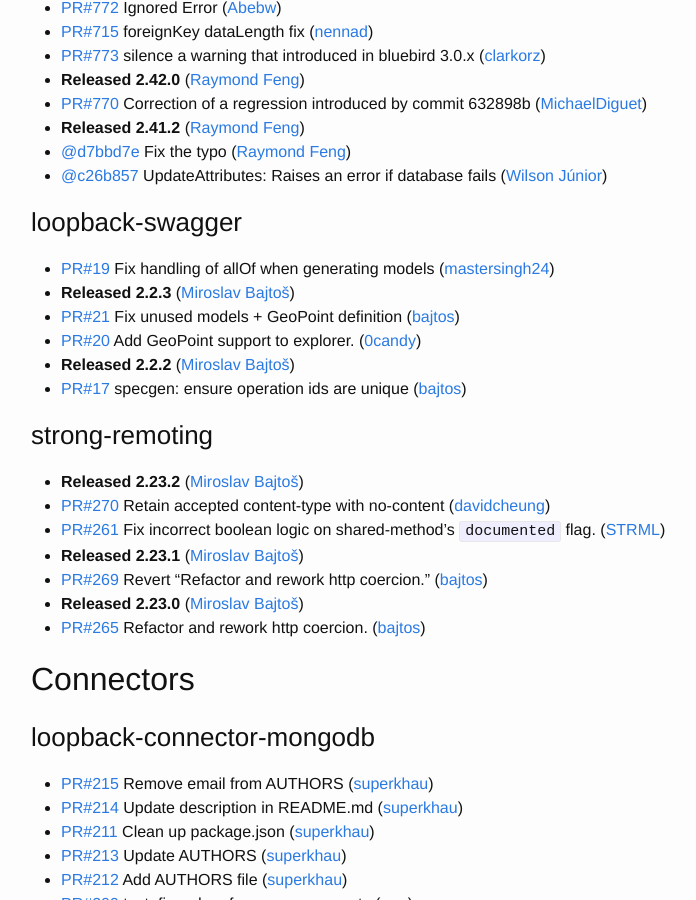
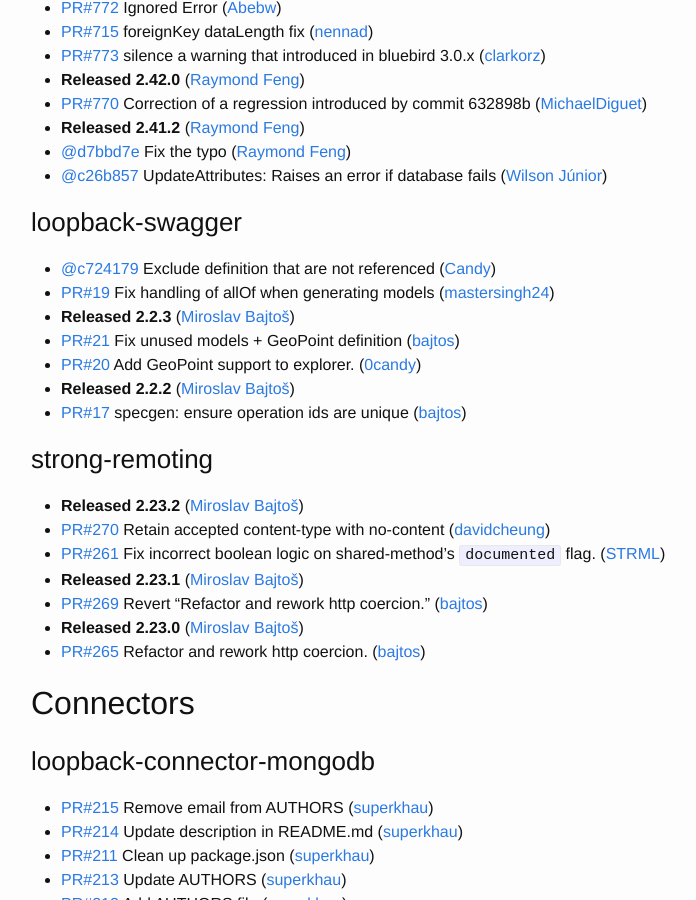
Before and after one commit to strongloop/loopback, a Jekyll site: the page built from index.md, in a window 1280 px wide and 900 px high, scrolled down 1578 px. Shown: the whole window, without its empty margins (239-935 px from the left). Built offline with Jekyll 4.4.1, drawn with Linux system fonts in a browser that asks for light colours.

Commit message:
Update changelog

```diff
--- a/index.md
+++ b/index.md
@@ -73,6 +73,7 @@
 
 
 ### loopback-swagger
+ * [@c724179](https://github.com/strongloop/loopback-swagger/commit/c7241792e39a2c5fa9bcde1f63a312adb0e8855c) Exclude definition that are not referenced ([Candy](https://github.com/0candy))
  * [PR#19](https://github.com/strongloop/loopback-swagger/pull/19) Fix handling of allOf when generating models ([mastersingh24](https://github.com/mastersingh24))
  * **Released 2.2.3** ([Miroslav Bajtoš](https://github.com/bajtos))
  * [PR#21](https://github.com/strongloop/loopback-swagger/pull/21) Fix unused models + GeoPoint definition ([bajtos](https://github.com/bajtos))
```
